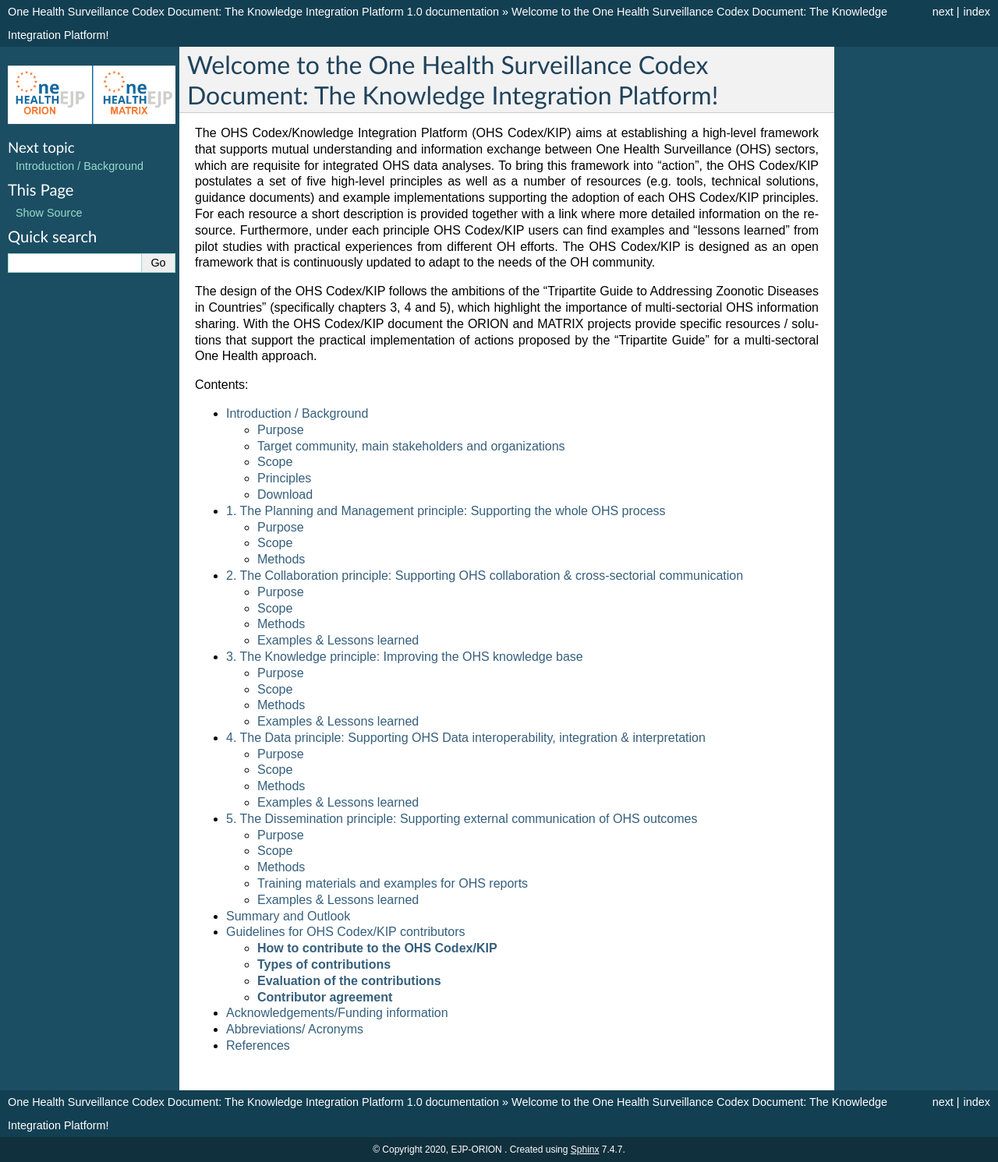
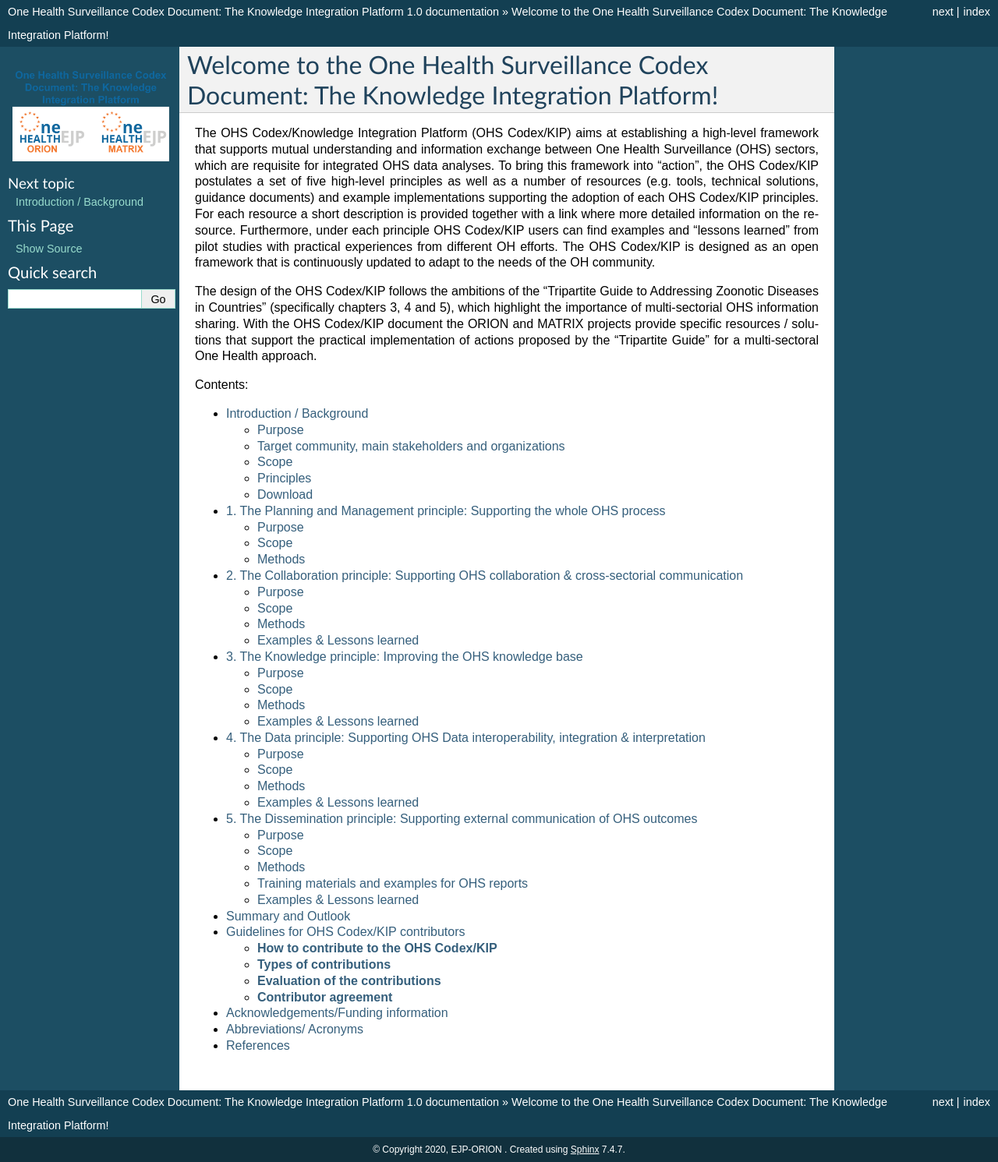
Before and after one commit to EJP-ORION/OH-Surveillance-Codex, a Sphinx documentation site: the page built from docs/index.rst, in a window 1280 px wide. Shown: the whole page at 78% size. Built offline with Sphinx 7.4.7, drawn with Linux system fonts in a browser that asks for light colours.

Commit message:
logo test

```diff
--- a/docs/conf.py
+++ b/docs/conf.py
@@ -131,7 +131,7 @@ html_theme = 'default'
 html_static_path = ['_static']
 
 #Add the logo
-html_logo = "_static/orion_matrix_logos_St.png"
+html_logo = "_static/orion_matrix_logos_text.png"
 html_theme_options = {
     'logo_only': True,
     'display_version': False,
```
